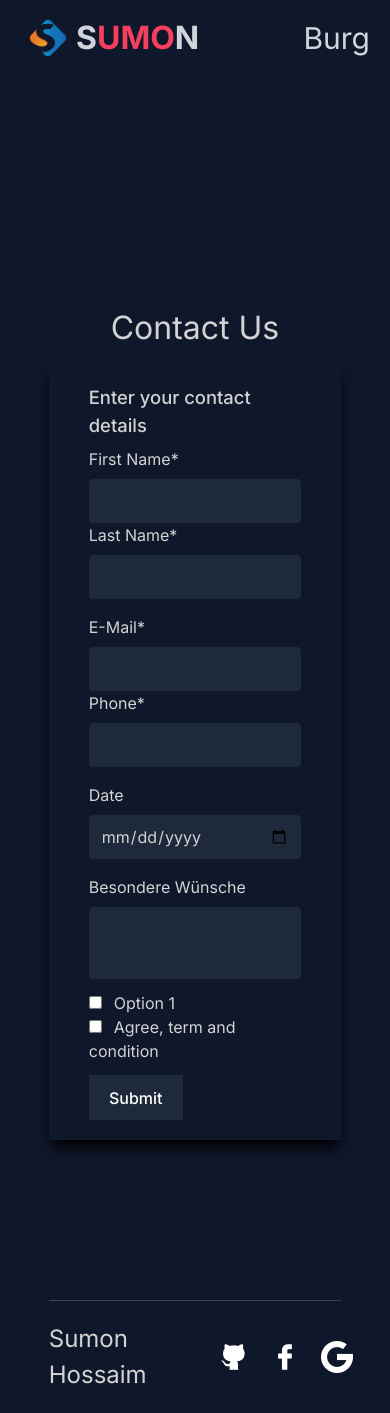
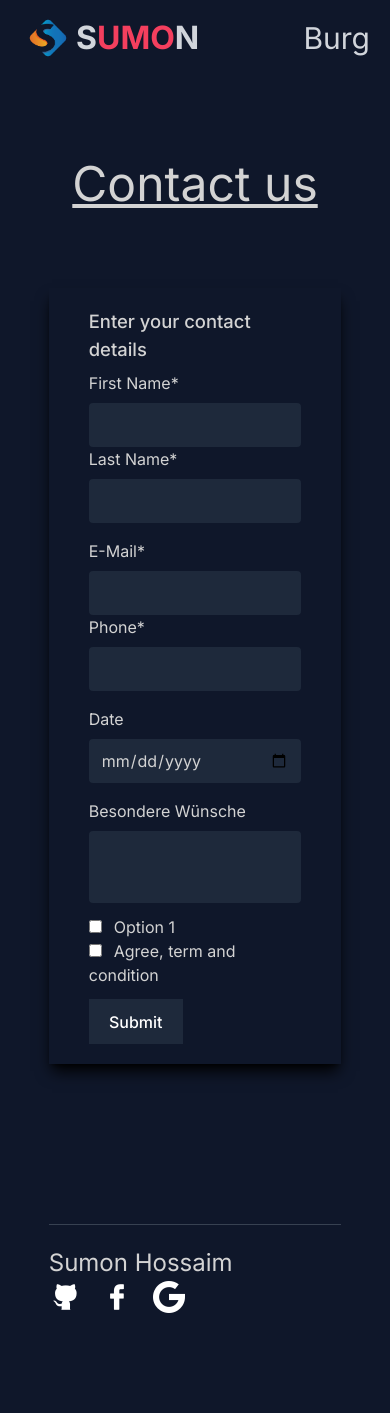
Before and after one commit to Sumon180/Portfolio-2023, a Next.js app: page /contact in a window 390 px wide. After the commit the page ends 1333 px from the top, so only its background shows below. Built offline with nearby package versions, Linux system fonts and the light colour scheme.

Commit message:
All page updated

```diff
--- a/src/app/about/page.tsx
+++ b/src/app/about/page.tsx
@@ -14,7 +14,7 @@ const About = () => {
         transition={{ duration: 0.5 }}
       >
         <div className="my-40  w-3/4 mx-auto">
-          <h1>About Page</h1>
+        <h2 className="text-center mb-20 text-5xl underline">About me</h2>
         </div>
       </motion.div>
     </>
--- a/src/app/blog/page.tsx
+++ b/src/app/blog/page.tsx
@@ -19,6 +19,7 @@ const Blog: FC = () => {
         transition={{ duration: 0.5 }}
       >
         <div className="my-40  w-3/4 mx-auto">
+        <h2 className="text-center mb-20 text-5xl underline">My blog</h2>
           <div className={`${Style.blog}`}>
             <h1 className="mb-10 text-center">State change by Redux</h1>
             <div className="flex flex-col items-center justify-center">
--- a/src/app/contact/page.tsx
+++ b/src/app/contact/page.tsx
@@ -14,7 +14,7 @@ const Contact = () => {
       >
         <div className="my-40  w-3/4 mx-auto">
           <div className="flex flex-col items-center justify-center">
-            <h1 className="max-md:mt-36 mb-3">Contact Us</h1>
+          <h2 className="text-center mb-20 text-5xl underline">Contact us</h2>
             <Form />
           </div>
         </div>
--- a/src/app/skills/page.tsx
+++ b/src/app/skills/page.tsx
@@ -12,7 +12,7 @@ const Skills = () => {
         transition={{ duration: 0.5 }}
       >
         <div className="my-40  w-3/4 mx-auto">
-          <h1>Skills</h1>
+          <h2 className="text-center mb-20 text-5xl underline">My skills</h2>
         </div>
       </motion.div>
     </>
--- a/src/components/footer/footer.module.css
+++ b/src/components/footer/footer.module.css
@@ -1,3 +1,3 @@
 .footer {
-  @apply border-t border-gray-700 w-3/4 max-w-full mx-auto py-5 flex items-center justify-between;
+  @apply border-t border-gray-700 w-3/4 max-w-full mx-auto py-5 sm:flex items-center justify-between;
 }
```
